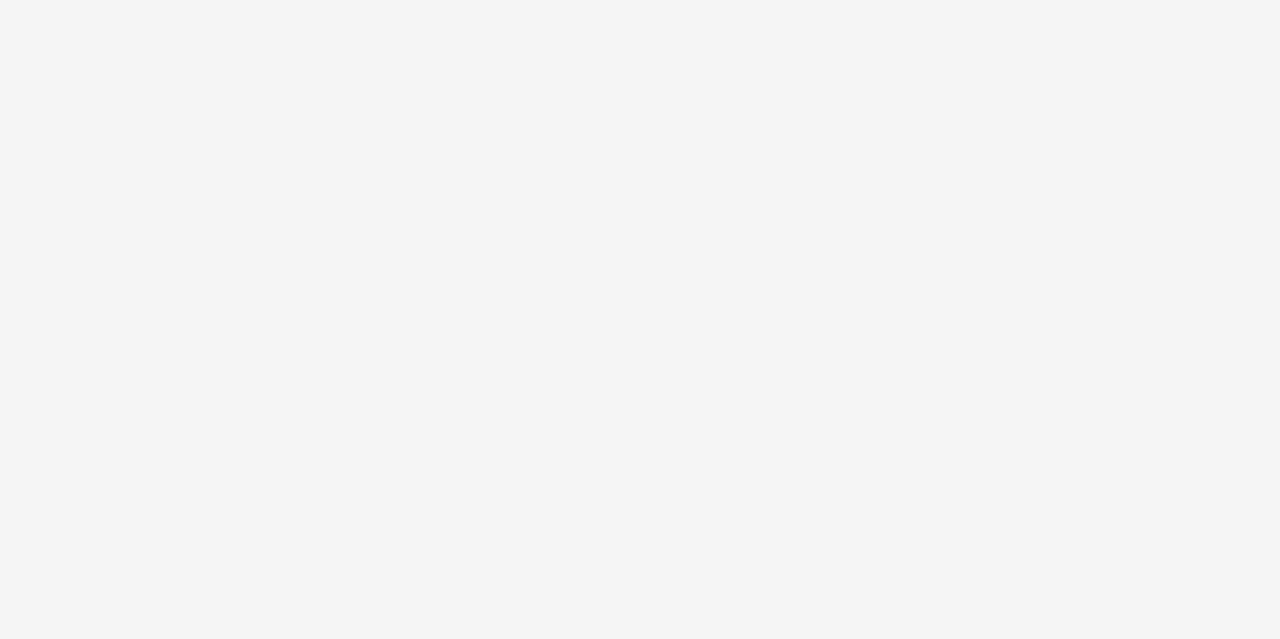
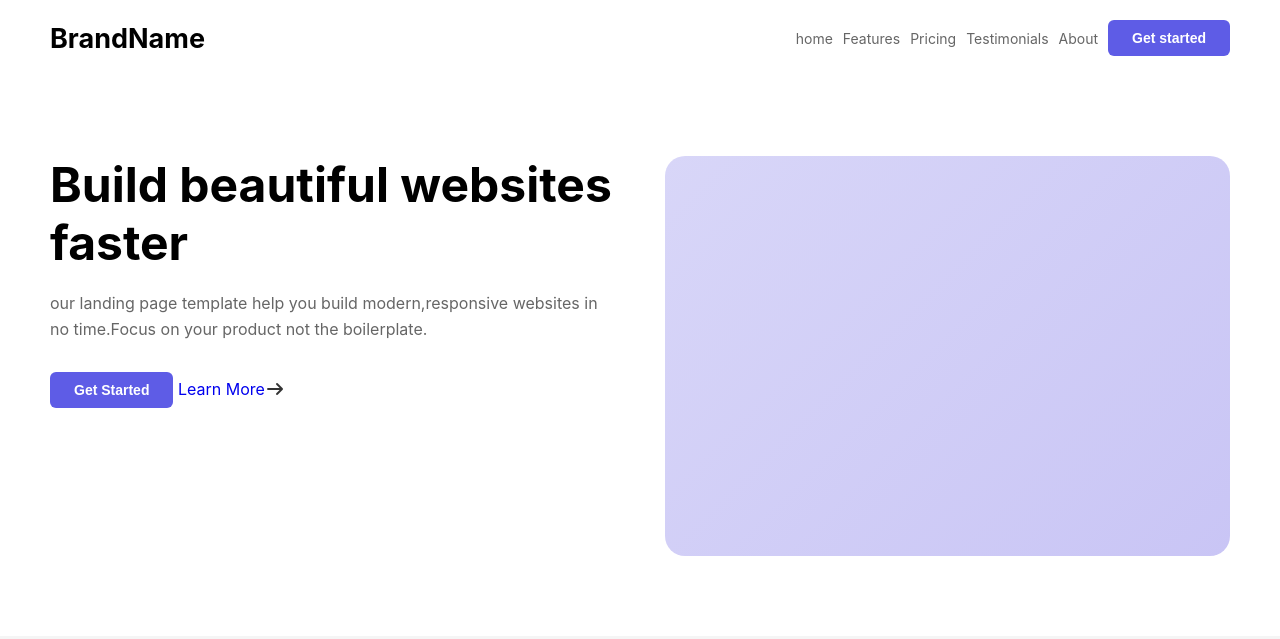
Before and after one commit to tripathikanak789-eng/TemplatesWeb, a plain HTML site: page web.html in a window 1280 px wide. Drawn offline with Linux system fonts and the light colour scheme.

Commit message:
initial commit

```diff
--- a/style.css
+++ b/style.css
@@ -55,6 +55,44 @@ button{
 button:hover{
     box-shadow:0px 2px 10px rgba(0,0,0,0.5);
 }
+.container2{
+    display:grid;
+    grid-template-columns:1fr 1fr;
+    gap:50px;
+    padding:80px 50px;
+    background-color:white;
+}
+.container2 .content h1{
+     font-size: 48px;
+            font-weight: 700;
+            line-height: 1.2;
+            margin-bottom: 20px;
+            color: #000;
+}
+.content p{
+      font-size: 16px;
+            color: #666;
+            line-height: 1.6;
+            margin-bottom: 30px;
+}
+.button a{
+    text-decoration:none;
+}
+.button i{
+    transform:rotate(-90deg);
+}
+
+.container2 .image{
+    background: linear-gradient(135deg, #d8d6f8 0%, #c9c5f5 100%);
+            border-radius: 20px;
+            height: 400px;
+            display: flex;
+            align-items: center;
+            justify-content: center;
+            color: #999;
+            font-size: 14px;
+            position: relative;
+}
 @media(max-width:56em){
     header{
         display:flex;
@@ -62,4 +100,7 @@ button:hover{
         align-items:center;
         flex-direction:column;
     }
+    .container2{
+        grid-template-columns:1fr;
+    }
 }
--- a/web.html
+++ b/web.html
@@ -5,10 +5,37 @@
     <meta name="viewport" content="width=device-width, initial-scale=1.0">
     <title>Document</title>
     <link rel="stylesheet" href="style.css"/>
+     <link rel="stylesheet" href="https://cdnjs.cloudflare.com/ajax/libs/font-awesome/7.0.1/css/all.min.css" integrity="sha512-2SwdPD6INVrV/lHTZbO2nodKhrnDdJK9/kg2XD1r9uGqPo1cUbujc+IYdlYdEErWNu69gVcYgdxlmVmzTWnetw==" crossorigin="anonymous" referrerpolicy="no-referrer" />
 </head>
 <body>
     <div class="container-main">
-
+        <header>
+            <div class="logo">
+                <h2>BrandName</h2>
+            </div>
+            <div class="nav">
+                <a href="#home">home</a>
+                 <a href="#home">Features</a>
+                  <a href="#home">Pricing</a>
+                   <a href="#home">Testimonials</a>
+                    <a href="#home">About</a>
+                    <button class="button1">Get started</button>
+            </div>
+        </header>
+        <div class="container2">
+            <div class="content">
+                <h1>Build beautiful websites faster</h1>
+                <p>our landing page template help you build modern,responsive websites in no time.Focus on your product not the boilerplate.
+                    <div class="button">
+                    <button>Get Started</button>
+                    <a href=#>Learn More</a><i class="fa-solid fa-arrow-down"></i>
+                    </div>
+                </div>
+                    <div class="image">
+                        <img src=""></img>
+                    </div>
+            </div>
+        </div>
     </div>
 </body>
 </html>
```
